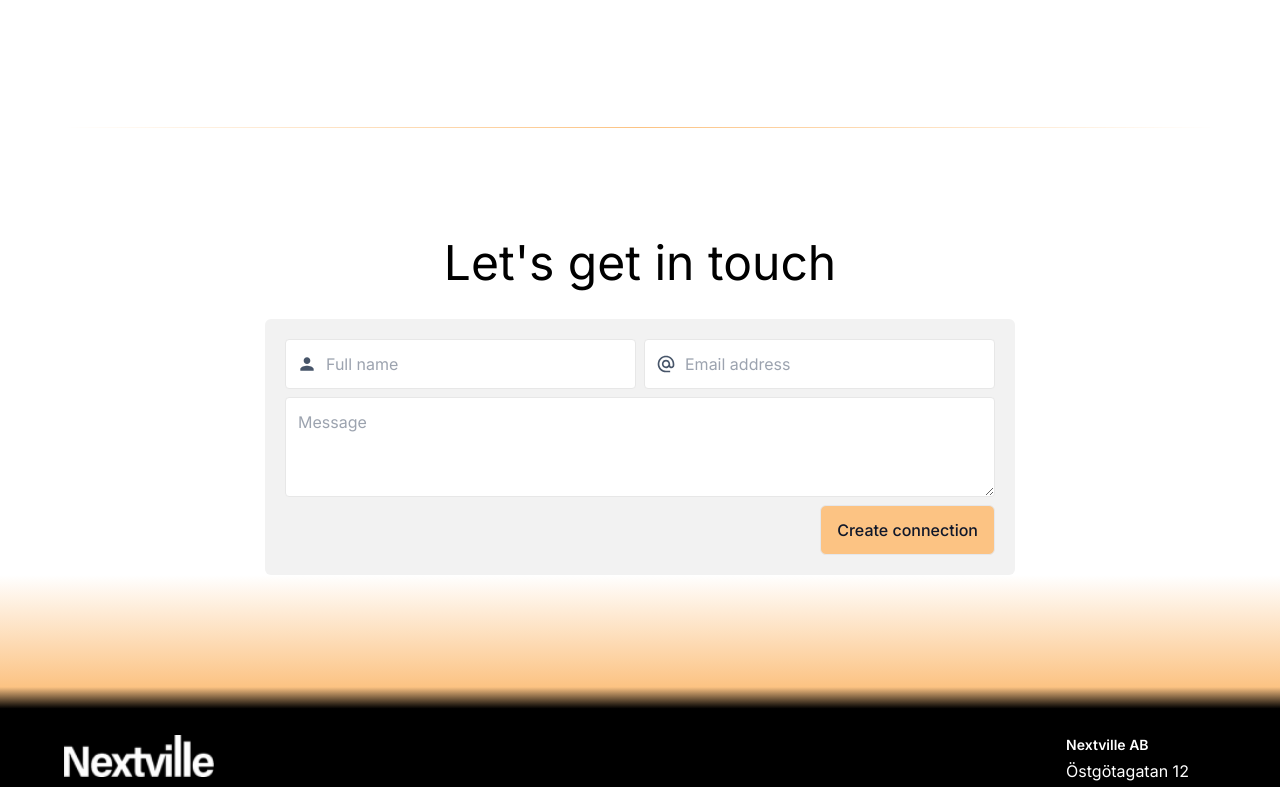
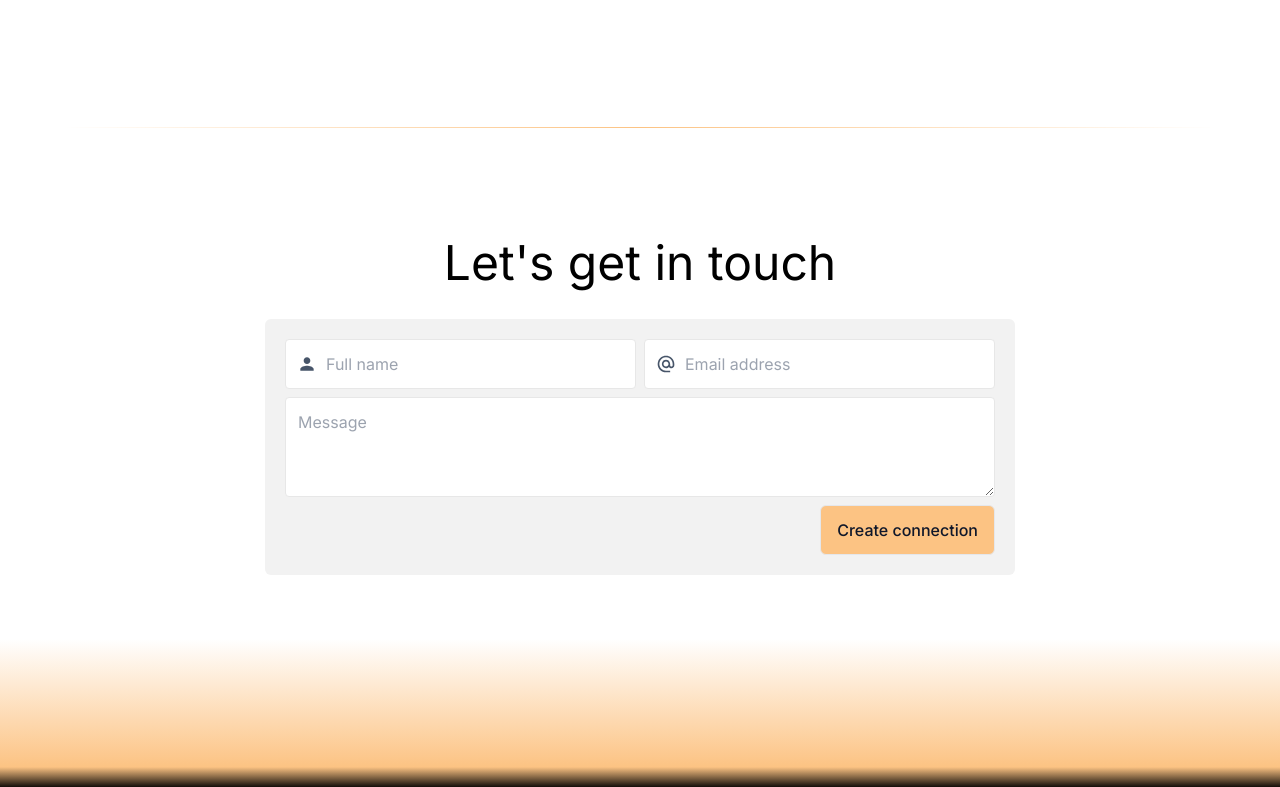
Before and after one commit to Poxie/nextville, a Next.js app: page / in a window 1280 px wide. Shown: the part 4466-5253 px from the top of the page. Built offline with nearby package versions, Linux system fonts and the light colour scheme.

Commit message:
add spacing to contact form

```diff
--- a/components/home/contact/index.tsx
+++ b/components/home/contact/index.tsx
@@ -3,7 +3,7 @@ import ContactForm from "./ContactForm";
 export default function Contact() {
     return(
         <div className=' from-white via-white to-[#FCC383] from-60% w-full'>
-            <section className="px-[22.5px] py-28 bg-gradient-to-b" id="contact">
+            <section className="px-[22.5px] pt-28 pb-48 bg-gradient-to-b" id="contact">
             <h2 className="mb-8 text-5xl text-center">
                 {`Let's get in touch`}
             </h2>
```
